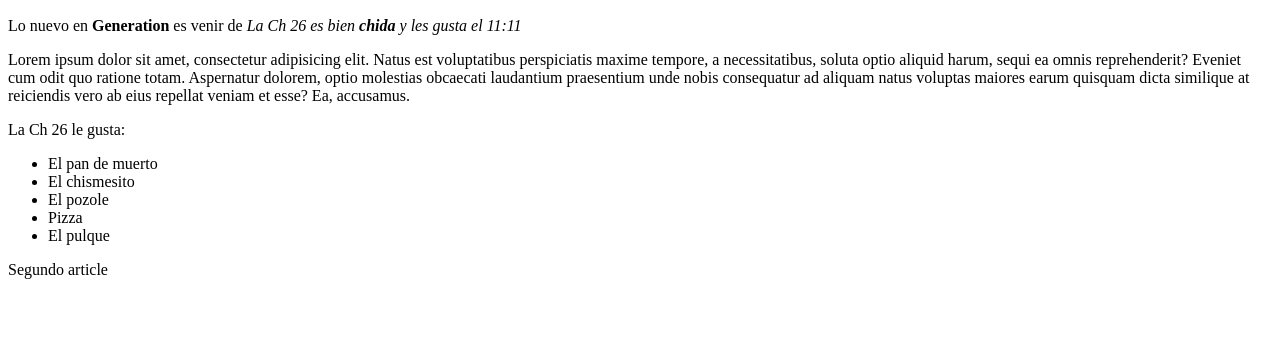
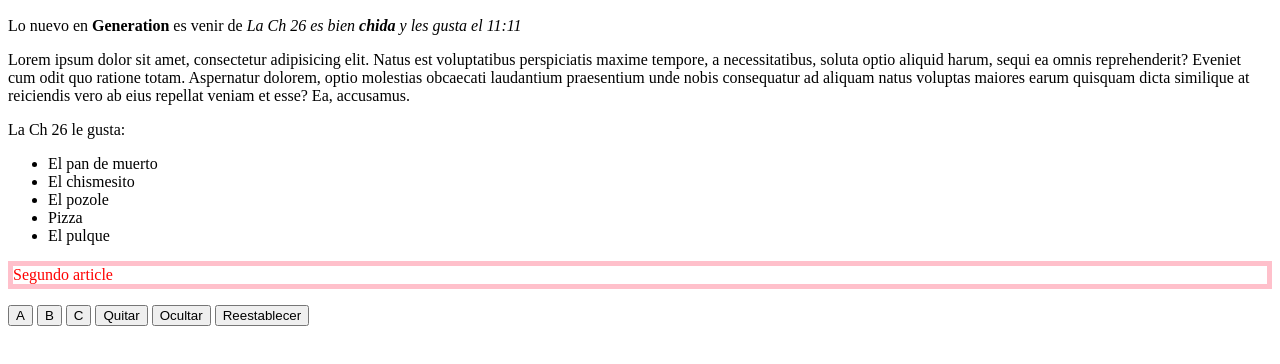
Before and after one commit to sergiotrrs/ch26-javascript, a plain HTML site: page js06/js06.html in a window 1280 px wide. Shown: the part 110-474 px from the top of the page. Drawn offline with Linux system fonts and the light colour scheme.

Commit message:
ci: display and visibility

```diff
--- a/js06/js06.html
+++ b/js06/js06.html
@@ -27,6 +27,13 @@
             Segundo article
         </p>
     </article>
+    <button id="button-A"> A </button>
+    <button id="button-B"> B </button>
+    <button id="button-C"> C </button>
+    <button id="button-quitar" onclick="quitarBoton()"> Quitar </button>
+    <button id="button-ocultar" onclick="ocultarBoton()"> Ocultar </button>
+    <button id="button-reestablecer" onclick="reestablecerBoton()"> Reestablecer </button>
+
 
     <script src="./js06.js"></script>
 </body>
--- a/js06/js06.js
+++ b/js06/js06.js
@@ -84,3 +84,43 @@ const newElement = () => {
 };
 
 newElement();
+
+const changeColor = ( color ) =>{
+    const refIntro = document.getElementById("noticias");
+    refIntro.style.color = color;
+}
+
+changeColor("red");
+
+// Agregar a un elemento un border
+// .style.border
+// .style.border = "thick solid #0000FF";
+
+
+const changeBorder = ( color ) =>{
+    const refIntro = document.getElementById("noticias");
+    refIntro.style.border= `thick solid ${color}`;
+}
+
+changeBorder("pink");
+
+// ----------------- Propiedades de visualización (desaparecer elementosd)--------------
+// display: none (Quitar el elemento del DOM).
+// visibility: hidden (Ocultar el elemento).
+
+
+
+const quitarBoton = ( ) => {
+    const buttonRef = document.getElementById("button-B");
+    buttonRef.style.display = "none"; // quitar elemento
+}
+
+const ocultarBoton = () => {
+    const buttonRef = document.getElementById("button-B");
+    buttonRef.style.visibility = "hidden"; // ocultar elemento
+}
+
+const reestablecerBoton = () => {
+    const buttonRef = document.getElementById("button-B");
+
+}
```
